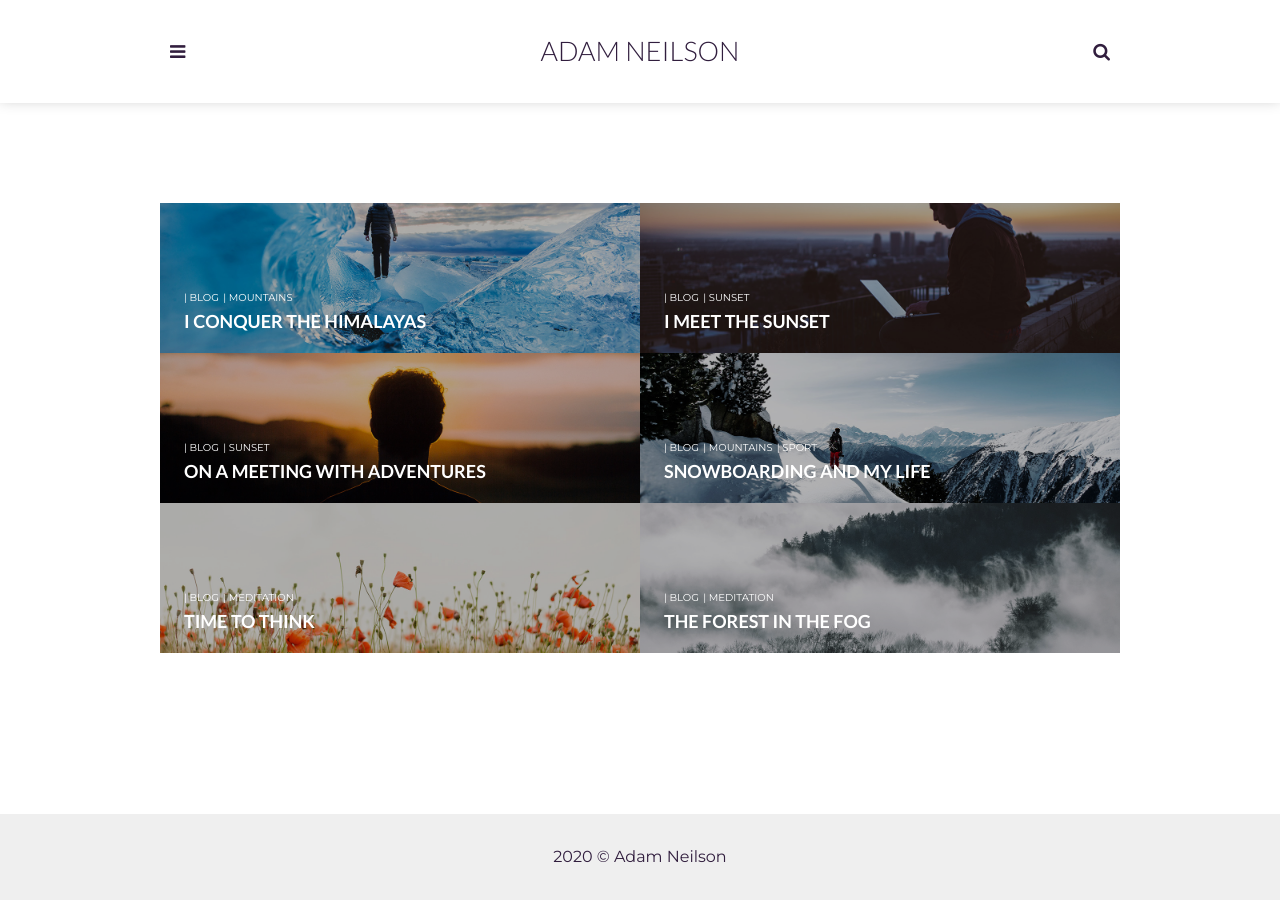
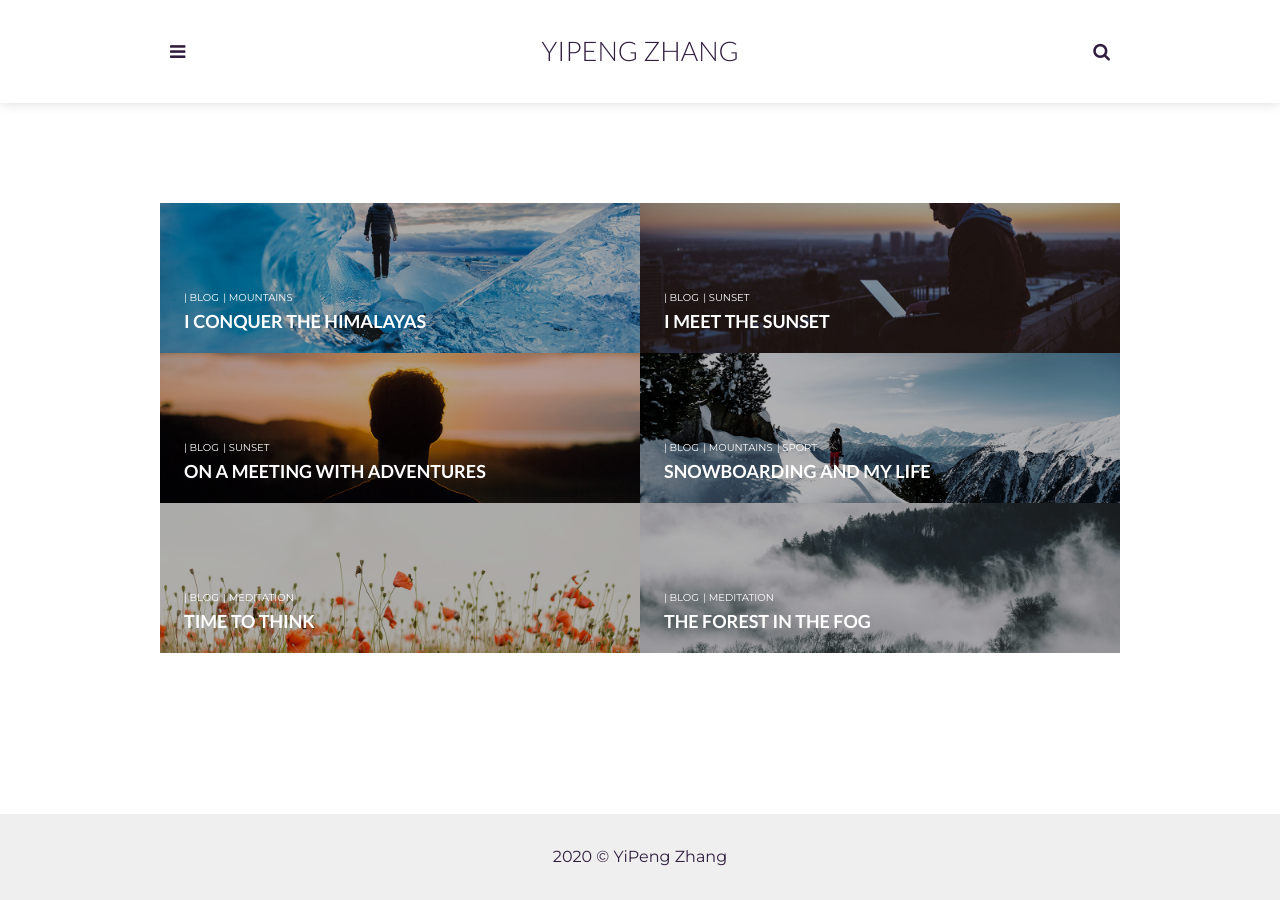
Before and after one commit to sususuyan/sususuyan.github.io, a Jekyll site: the page built from index.html, in a window 1280 px wide. Built offline with Jekyll 4.4.1, drawn with Linux system fonts in a browser that asks for light colours; the list of posts is cut into pages by our own code.

Commit message:
Update _config.yml

```diff
--- a/_config.yml
+++ b/_config.yml
@@ -6,10 +6,10 @@
   Google search results) and in your feed.xml site description.
 permalink: ':title/'
 baseurl: "/adam-blog" # the subpath of your site, e.g. /blog
-url: "" # the base hostname & protocol for your site, e.g. http://example.com
+url: "https://sususuyan.github.io/" # the base hostname & protocol for your site, e.g. http://example.com
 
 # Author settings
-author: Adam Neilson # add your name
+author: YiPeng Zhang # add your name
 author-pic: adam-face.jpg
 about-author: My name is Adam Neilson. I’m a full-time adventure travel blogger and photographer who’s been exploring the world for over 2 years.
 
```
